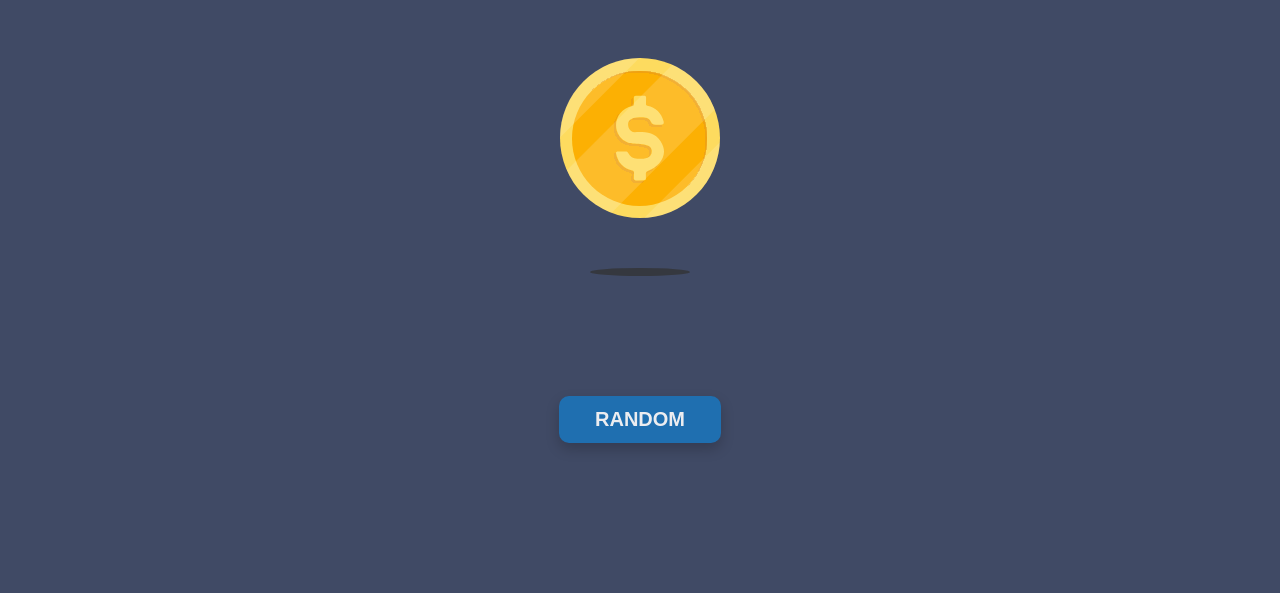
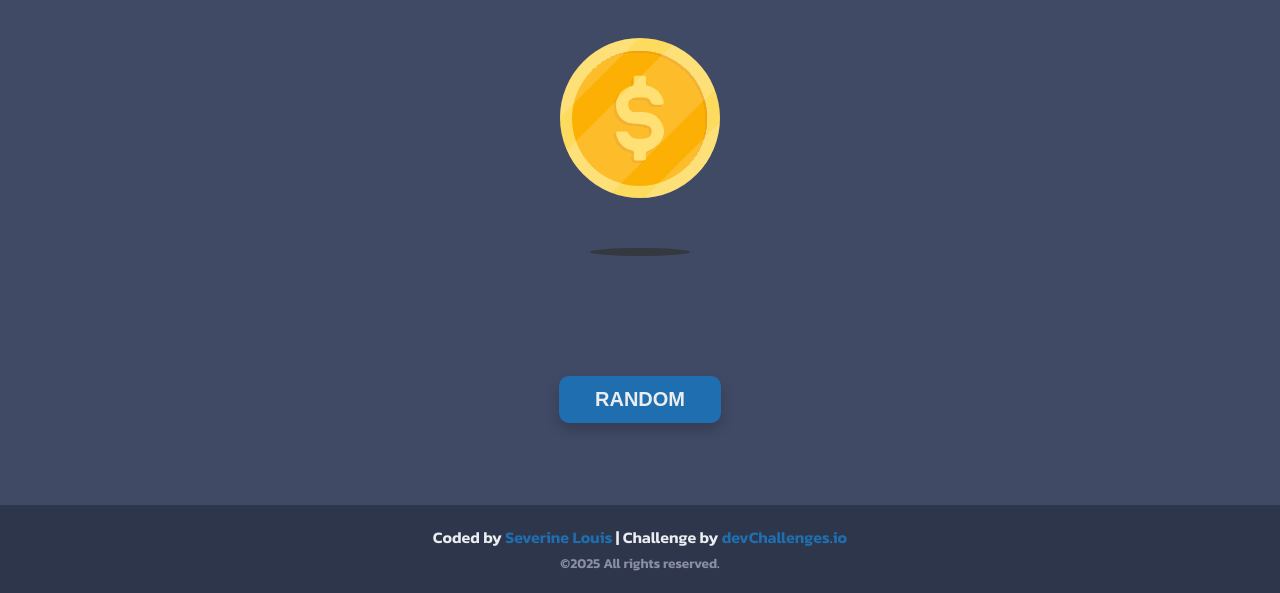
Before and after one commit to Slouis07/Flip-a-Coin-clean-, a plain HTML site: page index.html in a window 1280 px wide. Shown: the part 255-848 px from the top of the page. Before the commit the page ends 800 px from the top, so only its background shows below. Drawn offline with Linux system fonts and the light colour scheme.

Commit message:
added footer (full comment ver)

```diff
--- a/app.js
+++ b/app.js
@@ -58,3 +58,7 @@ document.getElementById("coin-img").addEventListener("keydown", (e) => {
     flipCoin(); // Trigger a coin flip if key is Enter or Spacebar
   }
 });
+
+
+// Set current year in footer
+document.getElementById("year").textContent = new Date().getFullYear();
--- a/index.html
+++ b/index.html
@@ -4,6 +4,7 @@
     <meta charset="UTF-8" />
     <meta name="viewport" content="width=device-width, initial-scale=1.0" />
     <meta name="description" content="Test your luck and flip the coin" />
+    <meta name="theme-color" content="#404a65">
     <link rel="stylesheet" href="style.css" />
     <link
       rel="icon"
@@ -36,6 +37,24 @@
       <p id="coin-result"></p>
       <button id="random-btn">RANDOM</button>
     </main>
+     <footer>
+      <span>
+        Coded by
+        <a
+          href="https://github.com/Slouis07/day-8-AI-mentor-task--flip-the-coin-/tree/main"
+          target="_blank"
+          rel="noopener noreferrer"
+        >Severine Louis</a>
+        | Challenge by
+        <a
+          href="https://devchallenges.io/?ref=challenge"
+          target="_blank"
+          rel="noopener noreferrer"
+        >devChallenges.io</a>
+      </span>
+      <br />
+      <small> &copy;<span id="year"></span> All rights reserved.</small>
+    </footer>
     <script src="app.js"></script>
   </body>
 </html>
--- a/style.css
+++ b/style.css
@@ -24,7 +24,7 @@ main {
   flex-direction: column;
   align-items: center; /*center horizontally (cross axis) */
   justify-content: center; /*center vertically (main axis) */
-  min-height: 100vh; /* fill screen vertically */
+  min-height: 95vh; /* fill screen vertically take slightly less than full viewport height so the footer fits below naturally without scroll*/
 }
 
 h1 {
@@ -102,6 +102,34 @@ button:active {
   animation: flip 0.6s ease-in-out; /* Applies the flip motion smoothly over 0.6 seconds with acceleration at the beginning and end */
 }
 
+footer {
+  text-align: center;
+  padding: 20px 0;
+  background-color: #2e364b;
+  width: 100%;
+  color: #ecedf0;
+}
+
+footer a {
+  color: #1f6fb0;
+  text-decoration: none;
+  transition: color 0.3s ease;
+}
+
+/* focus adds the underline if a user is using the keyboard tab accessibility */
+footer a:hover,
+footer a:focus {
+  color: #f7b02b; /* white on hover for clarity */
+  text-decoration: underline;
+}
+
+footer small {
+  display: block;
+  margin-top: 4px;
+  font-size: 0.85em;
+  color: #8a8fa3;
+}
+
 /* Responsive adjustments for screens smaller than 640px */
 @media (max-width: 640px) {
   h1 {
```
